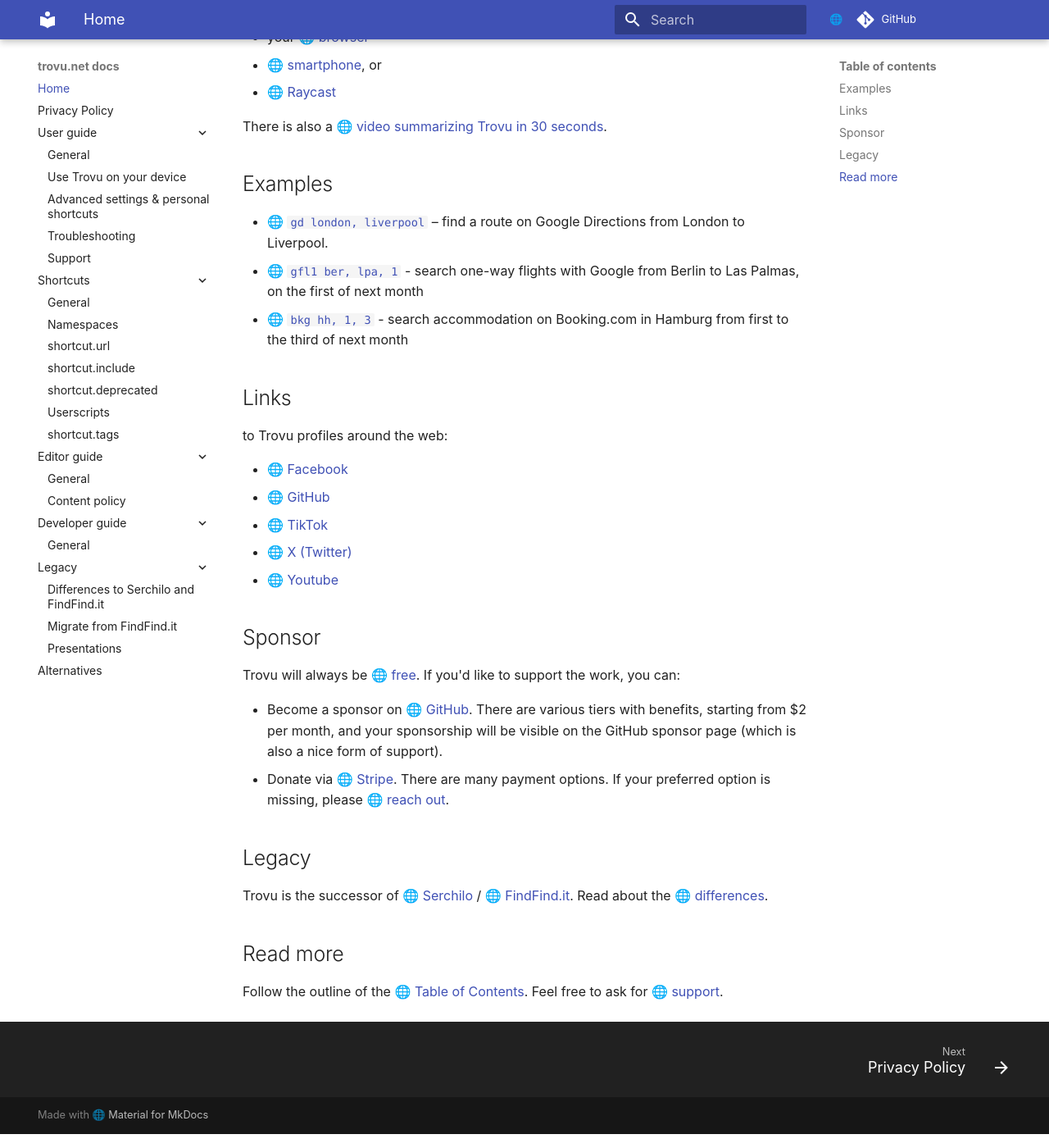
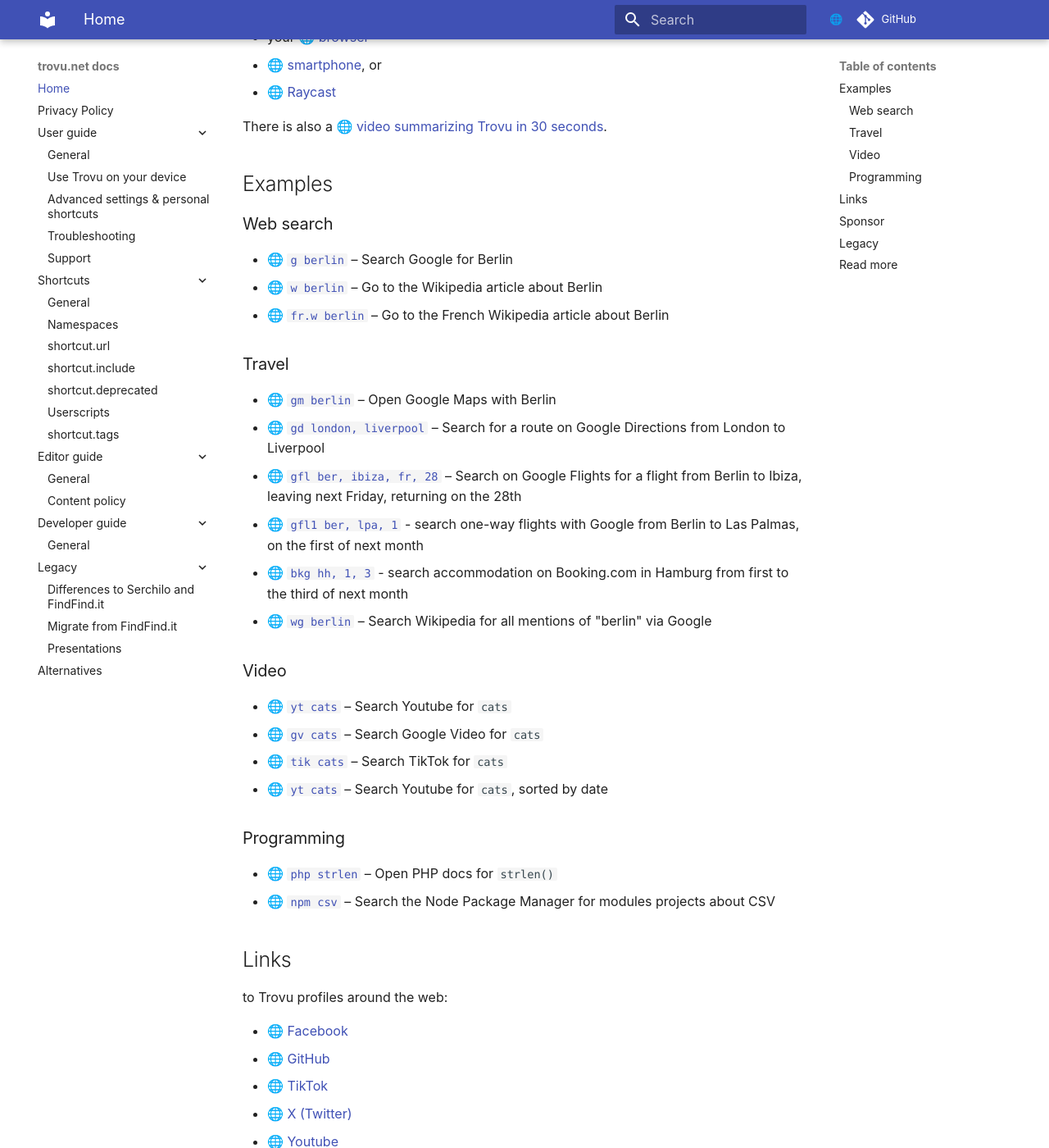
Before and after one commit to trovu/trovu, an MkDocs documentation site: the page built from docs/index.md, in a window 1280 px wide and 1400 px high, scrolled down 497 px. Shown: the whole window at 82% size. Built offline with MkDocs 1.6.1 and Material for MkDocs 9.7.7, drawn with Linux system fonts in a browser that asks for light colours; comment, search, counter and statistics services are not loaded.

Commit message:
Add more examples.

```diff
--- a/docs/index.md
+++ b/docs/index.md
@@ -21,9 +21,32 @@
 
 ## Examples
 
--   [`gd london, liverpool`](https://trovu.net/process/index.html#query=gd+london%2Cliverpool) – find a route on Google Directions from London to Liverpool.
+### Web search
+
+-   [`g berlin`](https://trovu.net/process/index.html#query=g+berlin) – Search Google for Berlin
+-   [`w berlin`](https://trovu.net/process/index.html#query=w+berlin) – Go to the Wikipedia article about Berlin
+-   [`fr.w berlin`](https://trovu.net/process/index.html#query=fr.w+berlin) – Go to the French Wikipedia article about Berlin
+
+### Travel
+
+-   [`gm berlin`](https://trovu.net/process/index.html#query=gm+berlin) – Open Google Maps with Berlin
+-   [`gd london, liverpool`](https://trovu.net/process/index.html#query=gd+london%2Cliverpool) – Search for a route on Google Directions from London to Liverpool
+-   [`gfl ber, ibiza, fr, 28`](https://trovu.net/process/index.html#query=gfl+ber%2Cibiza%2Cfr%2C28) – Search on Google Flights for a flight from Berlin to Ibiza, leaving next Friday, returning on the 28th
 -   [`gfl1 ber, lpa, 1`](https://trovu.net/process/index.html#query=gfl1+ber%2Clpa%2C1) - search one-way flights with Google from Berlin to Las Palmas, on the first of next month
 -   [`bkg hh, 1, 3`](https://trovu.net/process/index.html#country=de&language=en&query=bkg+hh%2C1%2C3) - search accommodation on Booking.com in Hamburg from first to the third of next month
+-   [`wg berlin`](https://trovu.net/process/index.html#query=wg+berlin) – Search Wikipedia for all mentions of "berlin" via Google
+
+### Video
+
+-   [`yt cats`](https://trovu.net/process/index.html#query=yt+cats) – Search Youtube for `cats`
+-   [`gv cats`](https://trovu.net/process/index.html#query=gv+cats) – Search Google Video for `cats`
+-   [`tik cats`](https://trovu.net/process/index.html#query=tik+cats) – Search TikTok for `cats`
+-   [`yt cats`](https://trovu.net/process/index.html#query=ytd+cats) – Search Youtube for `cats`, sorted by date
+
+### Programming
+
+-   [`php strlen`](https://trovu.net/process/index.html#query=php+strlencsv) – Open PHP docs for `strlen()`
+-   [`npm csv`](https://trovu.net/process/index.html#query=npm+csv) – Search the Node Package Manager for modules projects about CSV
 
 ## Links
 
```
